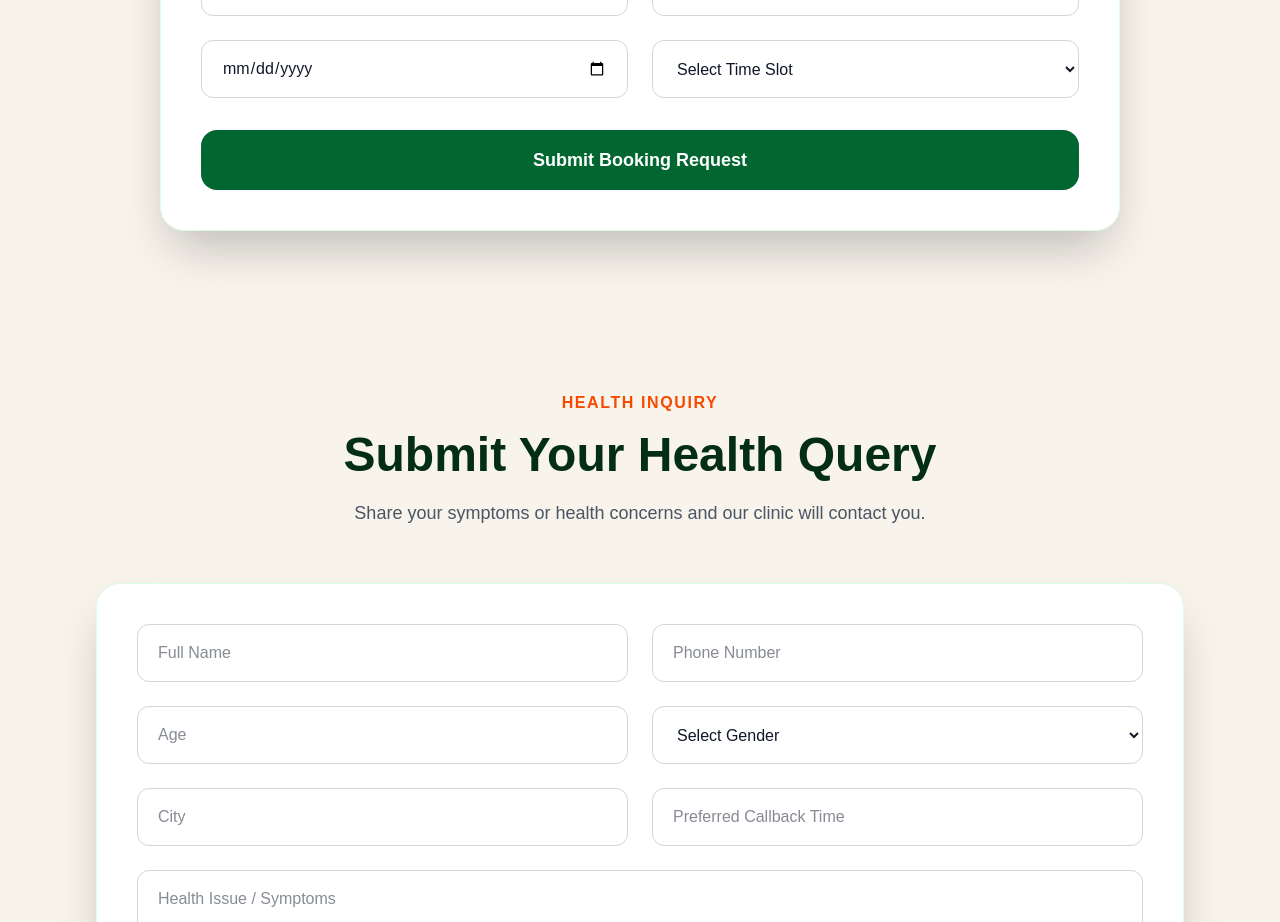
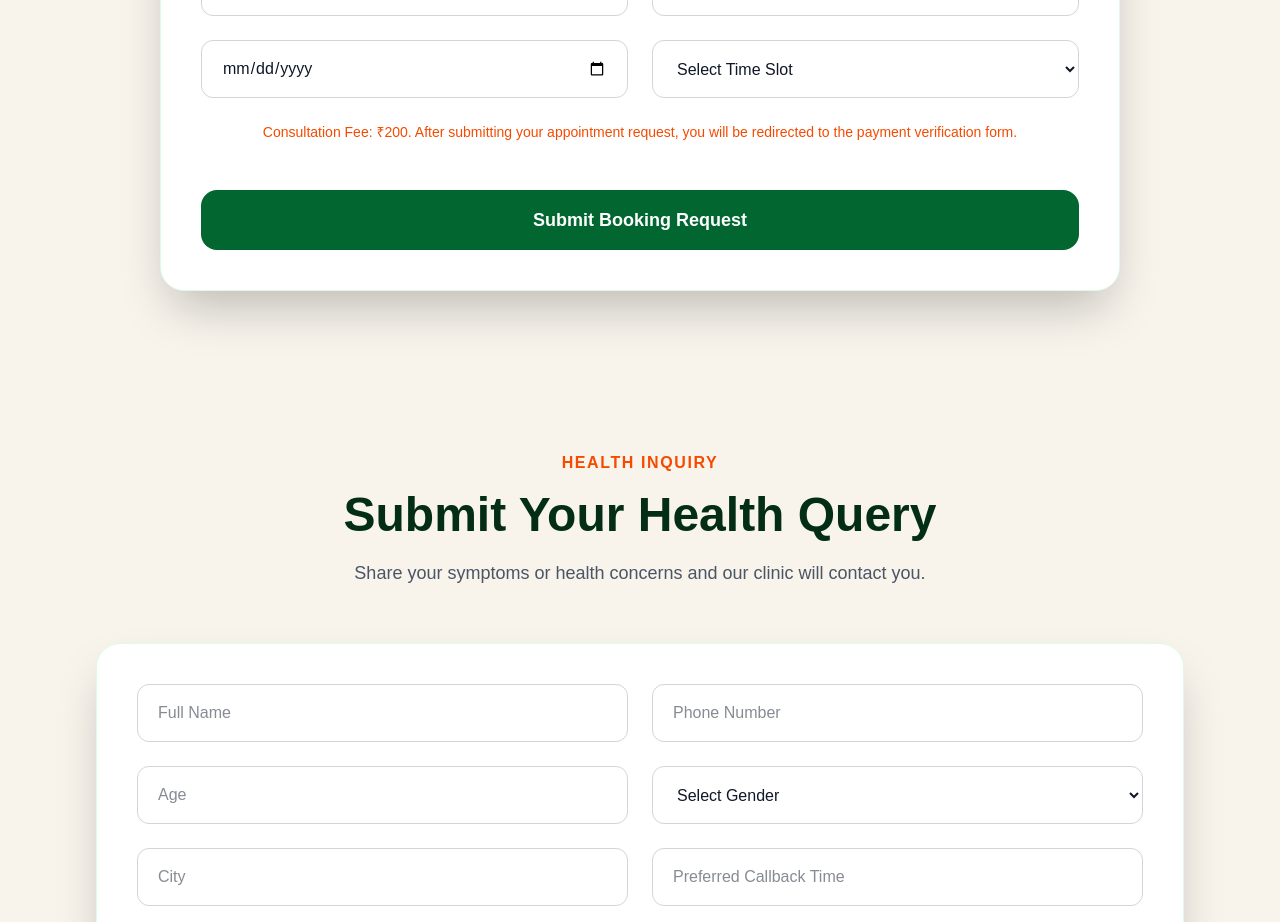
Before and after one commit to thakurutkars/charak-care-center, a Next.js app: page / in a window 1280 px wide. Shown: the part 5060-5982 px from the top of the page. Built offline with nearby package versions, Linux system fonts and the light colour scheme.

Commit message:
Added payment form redirect

```diff
--- a/components/BookingForm.tsx
+++ b/components/BookingForm.tsx
@@ -90,6 +90,15 @@ export default function BookingForm() {
       setLoading(false);
       return;
     }
+
+    alert(
+  "Appointment submitted successfully. You will now be redirected to the payment verification form."
+);
+
+setLoading(false);
+
+window.location.href =
+  "https://forms.gle/hmyctDoijjUPhyXA7";
 
     const whatsappMessage = `
 New Appointment Booking
@@ -242,11 +251,16 @@ Consultation: ${formData.consultation}
           </select>
         </div>
 
-        <button
-          onClick={handleSubmit}
-          disabled={loading}
-          className="mt-8 w-full bg-green-800 hover:bg-green-900 text-white py-4 rounded-2xl text-lg font-semibold transition"
-        >
+        <p className="text-sm text-orange-600 mt-6 mb-4 text-center">
+  Consultation Fee: ₹200.
+  After submitting your appointment request, you will be redirected to the payment verification form.
+</p>
+
+<button
+  onClick={handleSubmit}
+  disabled={loading}
+  className="mt-8 w-full bg-green-800 hover:bg-green-900 text-white py-4 rounded-2xl text-lg font-semibold transition"
+>
           {loading ? "Submitting..." : "Submit Booking Request"}
         </button>
       </div>
```
